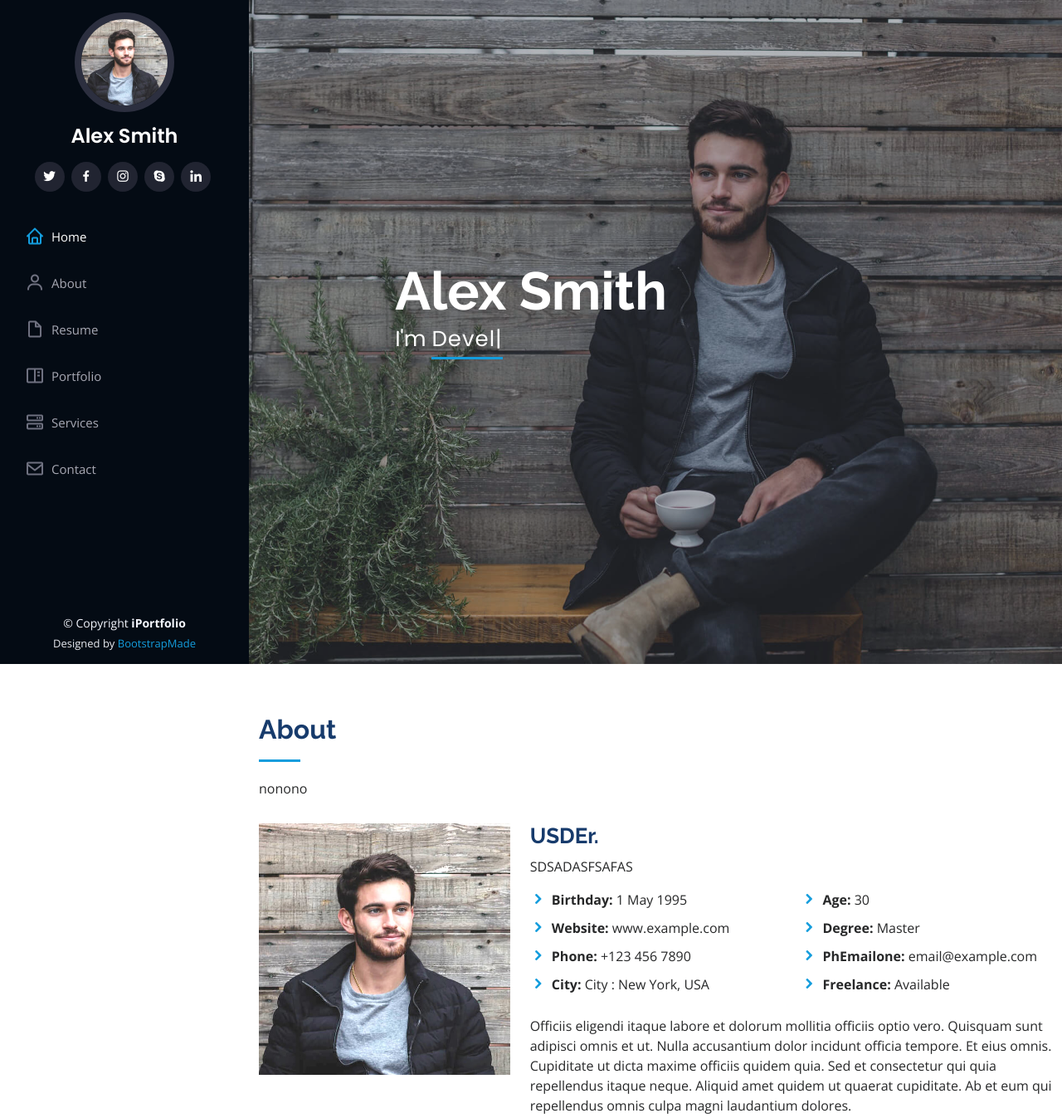
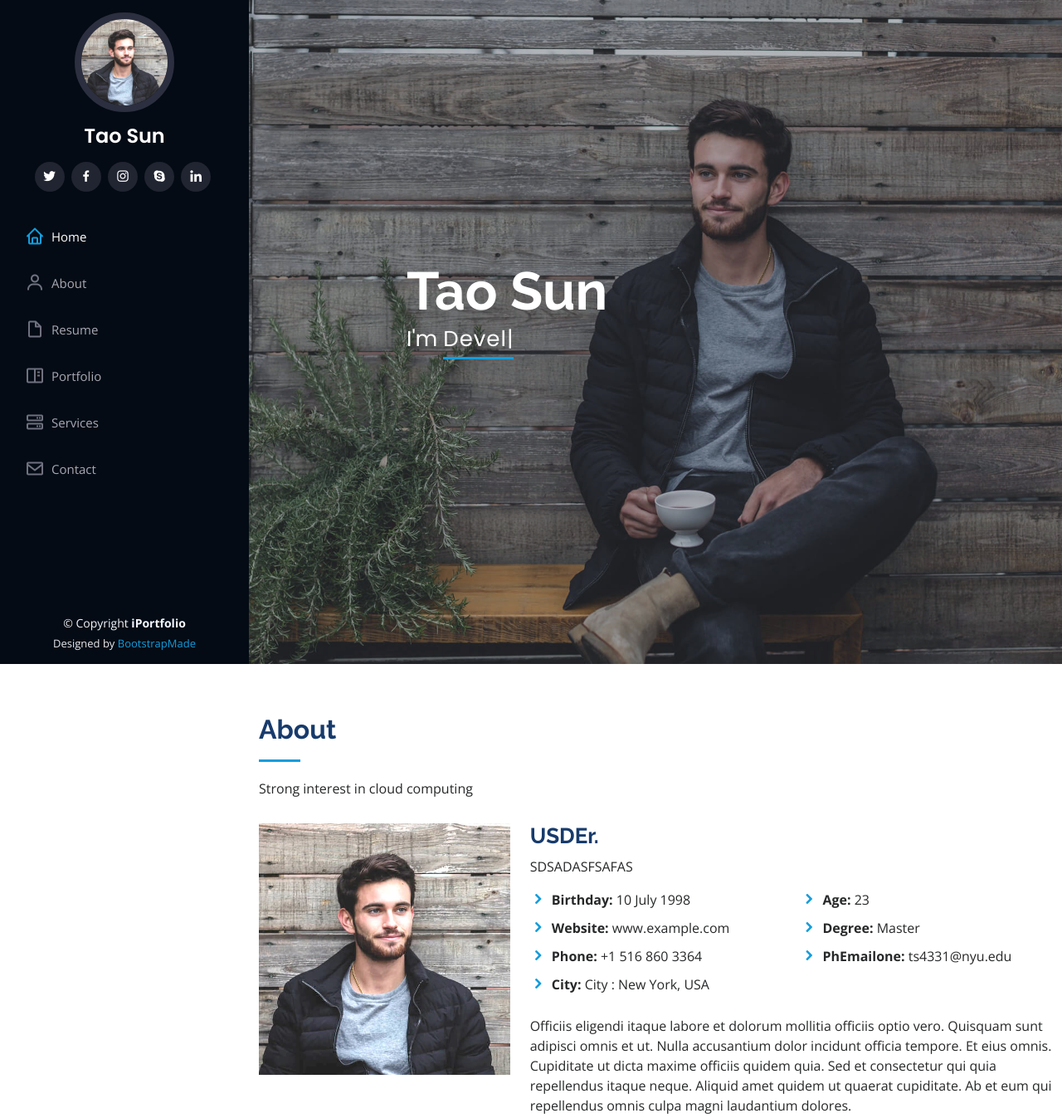
Before and after one commit to skyeskyest/Tao-Web, a plain HTML site: page index.html in a window 1280 px wide. Shown: the top 1347 px of the page at 83% size. Drawn offline with nearby package versions, Linux system fonts and the light colour scheme.

Commit message:
Update index.html

```diff
--- a/index.html
+++ b/index.html
@@ -46,7 +46,7 @@
 
       <div class="profile">
         <img src="assets/img/profile-img.jpg" alt="" class="img-fluid rounded-circle">
-        <h1 class="text-light"><a href="index.html">Alex Smith</a></h1>
+        <h1 class="text-light"><a href="index.html">Tao Sun</a></h1>
         <div class="social-links mt-3 text-center">
           <a href="#" class="twitter"><i class="bx bxl-twitter"></i></a>
           <a href="#" class="facebook"><i class="bx bxl-facebook"></i></a>
@@ -75,7 +75,7 @@
   <!-- ======= Hero Section ======= -->
   <section id="hero" class="d-flex flex-column justify-content-center align-items-center">
     <div class="hero-container" data-aos="fade-in">
-      <h1>Alex Smith</h1>
+      <h1>Tao Sun</h1>
       <p>I'm <span class="typed" data-typed-items="Designer, Developer, Freelancer, Photographer"></span></p>
     </div>
   </section><!-- End Hero -->
@@ -88,7 +88,7 @@
 
         <div class="section-title">
           <h2>About</h2>
-          <p> nonono</p>
+          <p> Strong interest in cloud computing</p>
         </div>
 
         <div class="row">
@@ -103,18 +103,17 @@
             <div class="row">
               <div class="col-lg-6">
                 <ul>
-                  <li><i class="icofont-rounded-right"></i> <strong>Birthday:</strong> 1 May 1995</li>
+                  <li><i class="icofont-rounded-right"></i> <strong>Birthday:</strong> 10 July 1998</li>
                   <li><i class="icofont-rounded-right"></i> <strong>Website:</strong> www.example.com</li>
-                  <li><i class="icofont-rounded-right"></i> <strong>Phone:</strong> +123 456 7890</li>
+                  <li><i class="icofont-rounded-right"></i> <strong>Phone:</strong> +1 516 860 3364</li>
                   <li><i class="icofont-rounded-right"></i> <strong>City:</strong> City : New York, USA</li>
                 </ul>
               </div>
               <div class="col-lg-6">
                 <ul>
-                  <li><i class="icofont-rounded-right"></i> <strong>Age:</strong> 30</li>
+                  <li><i class="icofont-rounded-right"></i> <strong>Age:</strong> 23</li>
                   <li><i class="icofont-rounded-right"></i> <strong>Degree:</strong> Master</li>
-                  <li><i class="icofont-rounded-right"></i> <strong>PhEmailone:</strong> email@example.com</li>
-                  <li><i class="icofont-rounded-right"></i> <strong>Freelance:</strong> Available</li>
+                  <li><i class="icofont-rounded-right"></i> <strong>PhEmailone:</strong> ts4331@nyu.edu</li>
                 </ul>
               </div>
             </div>
```
